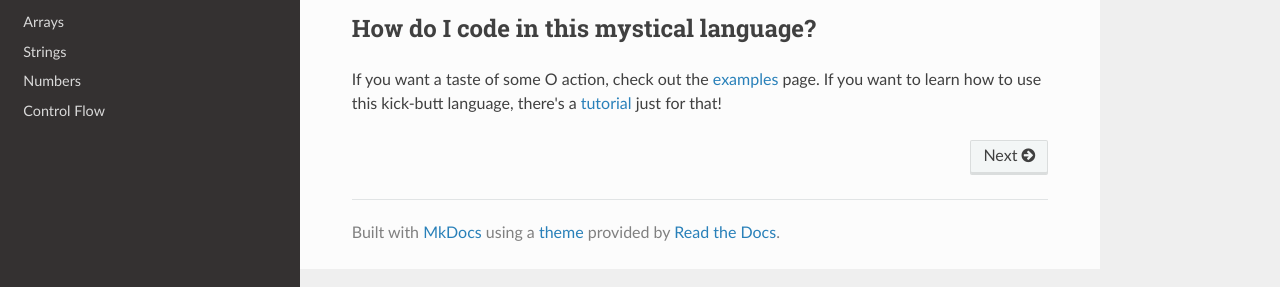
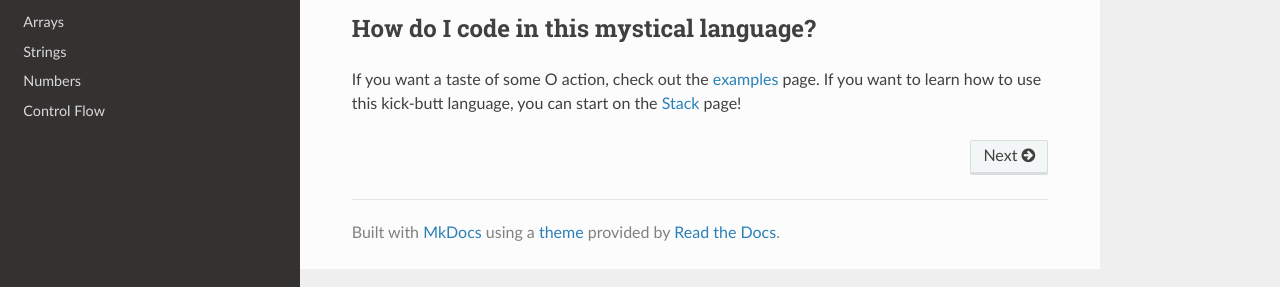
Before and after one commit to phase/o, an MkDocs documentation site: the page built from docs/index.md, in a window 1280 px wide. Shown: the part 428-715 px from the top of the page. Built offline with MkDocs 1.6.1, drawn with Linux system fonts in a browser that asks for light colours; nearby versions of some CDN libraries; old or Windows-style settings are respelled for this version of MkDocs.

Commit message:
docs: change link

```diff
--- a/docs/index.md
+++ b/docs/index.md
@@ -8,4 +8,4 @@ You can go to [github.com/phase/o](https://github.com/phase/o) to get the latest
 If you found a bug, or want to learn how to do something, you can [submit an issue on GitHub](https://github.com/phase/o/issues).
 
 ##How do I code in this mystical language?
-If you want a taste of some O action, check out the [examples](http://o.readthedocs.org/en/latest/examples/) page. If you want to learn how to use this kick-butt language, there's a [tutorial](http://o.readthedocs.org/en/latest/tutorial/) just for that!
+If you want a taste of some O action, check out the [examples](http://o.readthedocs.org/en/latest/examples/) page. If you want to learn how to use this kick-butt language, you can start on the [Stack](http://o.readthedocs.org/en/latest/spec/stack/) page!
```
